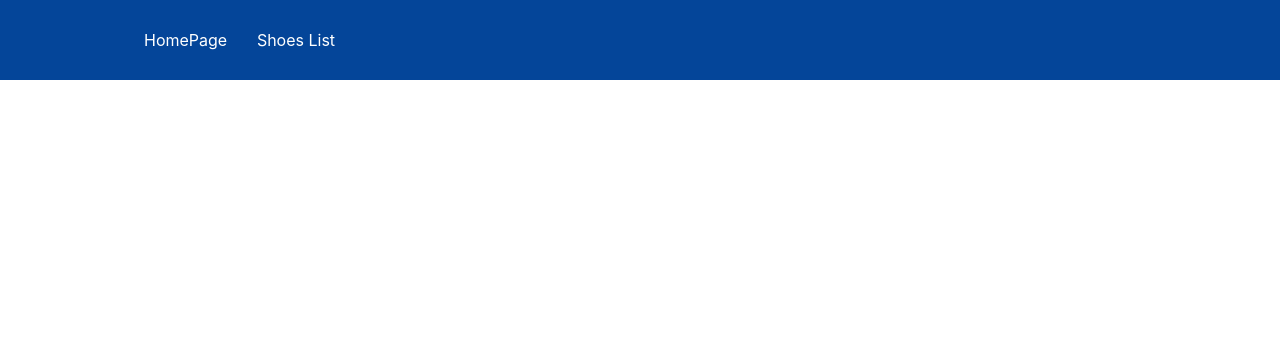
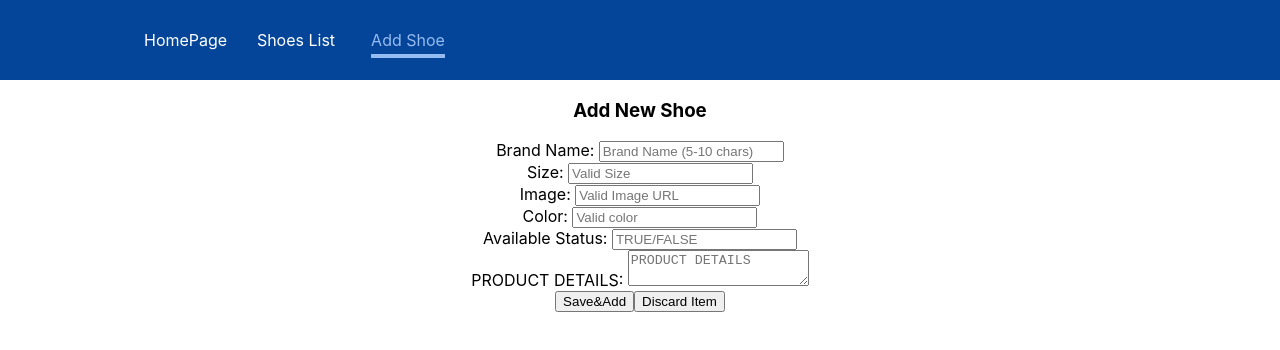
Before and after one commit to AmiramAbergel/Weekend11-Project-React-Shoe-App, a React (Create React App) app in the folder weekend-shoe-app/: page /add-shoe in a window 1280 px wide. Before the commit this address had no page. Shown: the top 350 px of the page. Built offline with nearby package versions, Linux system fonts and the light colour scheme.

Commit message:
Add shoe page added still miss functionality

```diff
--- a/weekend-shoe-app/src/App.js
+++ b/weekend-shoe-app/src/App.js
@@ -5,6 +5,7 @@ import HomePage from './components/HomePage';
 import ShoesList from './components/ShoesList';
 import ShoeDetail from './components/ShoeDetail';
 import React, { useState } from 'react';
+import AddShoe from './components/AddShoe';
 
 function App() {
     const [shoesStoreData, setShoesStoreData] = useState([]);
@@ -39,6 +40,10 @@ function App() {
                             />
                         }
                     />
+                    <Route
+                        path='/add-shoe'
+                        element={<AddShoe setIsLoading={setIsLoading} />}
+                    />
                 </Routes>
             </main>
         </div>
--- a/weekend-shoe-app/src/components/AddShoe.js
+++ b/weekend-shoe-app/src/components/AddShoe.js
@@ -1,5 +1,121 @@
-import React from 'react';
+import React, { useState } from 'react';
+import api from '../api/api';
+const AddShoe = (props) => {
+    const [error, setError] = useState('');
+    const [newShoeInfo, setNewShoeInfo] = useState({
+        brand: '',
+        size: '',
+        img: '',
+        price: '',
+        color: '',
+        available: '',
+        id: '',
+        detail: '',
+    });
 
-const AddShoe = () => {};
+    const handleChange = ({ target }) => {
+        setNewShoeInfo((prev) => ({ ...prev, [target.name]: target.value }));
+    };
+
+    const onAddShoe = async (newShoe) => {
+        try {
+            props.setIsLoading(true);
+            await api.post(
+                `https://637631bab5f0e1eb8505360f.mockapi.io/shoes/`,
+                newShoe
+            );
+        } catch (err) {
+            if (err.response) {
+                // Not in the 200 response range
+                console.log(err);
+                console.log(err.response.data);
+                console.log(err.response.status);
+                console.log(err.response.headers);
+            } else {
+                console.log(err.message);
+                setError(err.message);
+            }
+        } finally {
+            props.setIsLoading(false);
+        }
+    };
+
+    const newShoeFormDataHandler = () => {
+        onAddShoe();
+    };
+
+    const onDeleteShoe = () => {};
+
+    return (
+        <div className='form-container'>
+            <form onSubmit={newShoeFormDataHandler}>
+                <div>
+                    <h3>Add New Shoe</h3>
+                </div>
+                <div>
+                    <label htmlFor='brand'> Brand Name: </label>
+                    <input
+                        type='sting'
+                        name='brand'
+                        placeholder='Brand Name (5-10 chars)'
+                        value={newShoeInfo.brand}
+                        onChange={handleChange}
+                    />
+                </div>
+                <div>
+                    <label htmlFor='size'> Size: </label>
+                    <input
+                        type='number'
+                        name='size'
+                        placeholder={'Valid Size'}
+                        value={newShoeInfo.size}
+                        onChange={handleChange}
+                    />
+                </div>
+                <div>
+                    <label htmlFor='img'> Image: </label>
+                    <input
+                        type='number'
+                        name='img'
+                        placeholder={'Valid Image URL'}
+                        value={newShoeInfo.img}
+                        onChange={handleChange}
+                    />
+                </div>
+                <div>
+                    <label htmlFor='color'> Color: </label>
+                    <input
+                        type='number'
+                        name='color'
+                        placeholder={'Valid color'}
+                        value={newShoeInfo.color}
+                        onChange={handleChange}
+                    />
+                </div>
+                <div>
+                    <label htmlFor='available'> Available Status: </label>
+                    <input
+                        type='bool'
+                        name='available'
+                        placeholder={'TRUE/FALSE'}
+                        value={newShoeInfo.available}
+                        onChange={handleChange}
+                    />
+                </div>
+                <label htmlFor='detail'> PRODUCT DETAILS: </label>
+                <textarea
+                    placeholder='PRODUCT DETAILS'
+                    name='detail'
+                    value={newShoeInfo.detail}
+                    onChange={handleChange}
+                ></textarea>
+                <div>
+                    <button>Save&Add</button>
+                    <button onClick={() => onDeleteShoe()}>Discard Item</button>
+                </div>
+            </form>
+        </div>
+    );
+};
 
 export default AddShoe;
--- a/weekend-shoe-app/src/components/NavBar.js
+++ b/weekend-shoe-app/src/components/NavBar.js
@@ -64,6 +64,16 @@ const NavBar = (props) => {
                             Shoes List
                         </StyledActiveLink>
                     </li>
+                    <li>
+                        <StyledActiveLink
+                            className={(navData) =>
+                                navData.isActive ? 'active' : ''
+                            }
+                            to='/add-shoe'
+                        >
+                            Add Shoe
+                        </StyledActiveLink>
+                    </li>
                 </ul>
             </nav>
         </Container>
--- a/weekend-shoe-app/src/components/ShoeDetail.js
+++ b/weekend-shoe-app/src/components/ShoeDetail.js
@@ -3,7 +3,7 @@ import api from '../api/api';
 import styled from '@emotion/styled';
 
 import { NavLink, useParams } from 'react-router-dom';
-import { ClassNames } from '@emotion/react';
+import {} from '@emotion/react';
 
 const ShoeDetail = (props) => {
     const [shoesData, setShoesData] = useState(props.shoesData);
```
